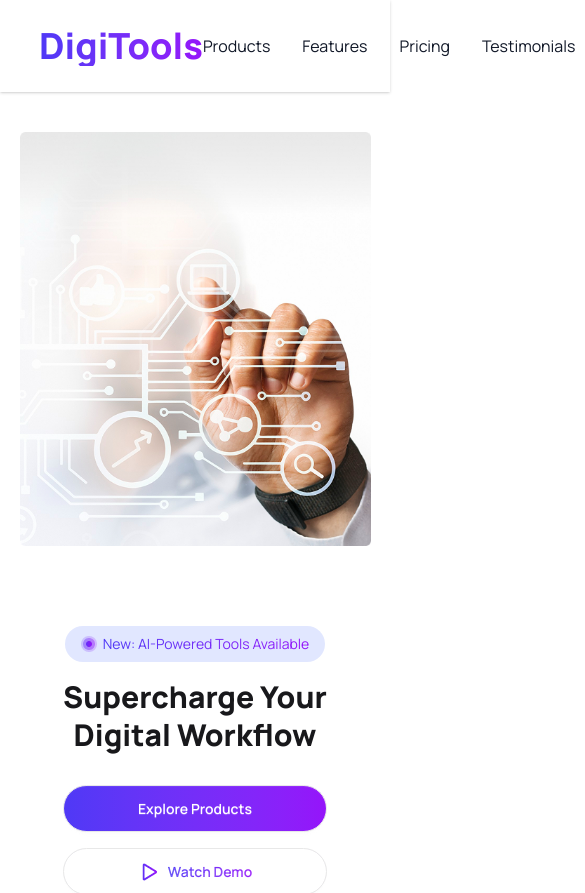
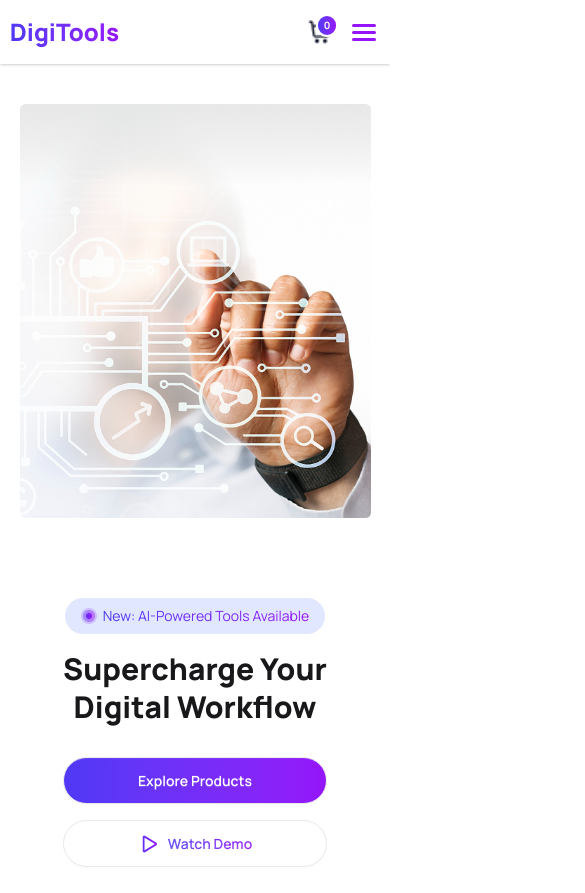
Before and after one commit to Abid-Hossain-Sifat/Assignment6-DigiTools-Platform, a React (Vite) app: page / in a window 390 px wide. Shown: the top 893 px of the page, 585 px wide, since content can reach past the window. Built offline with nearby package versions, Linux system fonts and the light colour scheme.

Commit message:
Responsive Navbar

```diff
--- a/src/Components/Navbar.jsx
+++ b/src/Components/Navbar.jsx
@@ -1,58 +1,56 @@
 import React from 'react'
 import shoppingCart from '/assets/products/shopping-cart.png'
+
 const Navbar = () => {
   return (
-    <div className='shadow-sm shadow-[#00000025]'>
-      <div className='max-w-[80%] mx-auto flex justify-between items-center py-6.5'>
+    <div className='shadow-sm shadow-[#00000025] bg-white'>
+      <div className='max-w-[95%] md:max-w-[90%] lg:max-w-[80%] mx-auto flex justify-between items-center py-4 lg:py-6.5'>
 
+        {/* Logo  */}
         <div>
-            <h1 className='text-4xl font-extrabold bg-linear-to-r from-[#4F39F6] to-[#9514FA] bg-clip-text text-transparent'>
-                DigiTools
-            </h1>
+          <h1 className='text-2xl md:text-3xl lg:text-4xl font-extrabold bg-linear-to-r from-[#4F39F6] to-[#9514FA] bg-clip-text text-transparent'>
+            DigiTools
+          </h1>
         </div>
 
-        <div>
-            <ul className='flex justify-between items-center gap-8 text-[#101727]'>
-                <li>
-                    <a href="">
-                        Products
-                    </a>
-                </li>
-                <li>
-                    <a href="">
-                        Features
-                    </a>
-                </li>
-                <li>
-                    <a href="">
-                        Pricing
-                    </a>
-                </li>
-                <li>
-                    <a href="">
-                        Testimonials
-                    </a>
-                </li>
-                <li>
-                    <a href="">
-                        FAQ
-                    </a>
-                </li>
-            </ul>
+        {/* nav item hide on small device  */}
+        <div className='hidden lg:block'>
+          <ul className='flex justify-between items-center gap-8 text-[#101727] font-medium'>
+            <li><a href="#">Products</a></li>
+            <li><a href="#">Features</a></li>
+            <li><a href="#">Pricing</a></li>
+            <li><a href="#">Testimonials</a></li>
+            <li><a href="#">FAQ</a></li>
+          </ul>
         </div>
 
-        <div className='flex items-center gap-4'>
-            <a href="">
-                <img src={shoppingCart} alt="" />
-            </a>
-            <p>
-                <a href="">
-                    Login
-                </a>
+        {/* Right Side  */}
+        <div className='flex items-center gap-4 lg:gap-6'>
+
+
+          <div className='relative cursor-pointer'>
+            <img src={shoppingCart} alt="Cart" className='w-6 md:w-7' />
+
+            <p className='absolute -top-1.5 -right-1.5 bg-linear-to-r from-[#4F39F6] to-[#9514FA] text-white text-[10px] font-bold px-1.5 py-0.5 rounded-full border-2 border-white flex items-center justify-center min-w-[18px]'>
+              <span id='cartCount'>0</span>
             </p>
-            <button className='btn bg-linear-to-r from-[#4F39F6] to-[#9514FA] text-white rounded-full'>
-                Get Started
+          </div>
+
+          {/* Pc view and hide on small device  */}
+          <div className='hidden lg:flex items-center gap-4'>
+            <a href="#" className="hover:text-[#4F39F6] transition">Login</a>
+            <button className='px-6 py-2 bg-linear-to-r from-[#4F39F6] to-[#9514FA] text-white rounded-full font-medium'>
+              Get Started
             </button>
+          </div>
+
+          {/* menu icon  */}
+          <div className='lg:hidden flex flex-col gap-1 cursor-pointer p-1'>
+            <span className='w-6 h-[3px] bg-[#9514FA] rounded-full'></span>
+            <span className='w-6 h-[3px] bg-[#9514FA] rounded-full'></span>
+            <span className='w-6 h-[3px] bg-[#9514FA] rounded-full'></span>
+          </div>
+
         </div>
 
       </div>
@@ -60,4 +58,4 @@ const Navbar = () => {
   )
 }
 
-export default Navbar
+export default Navbar;
```
